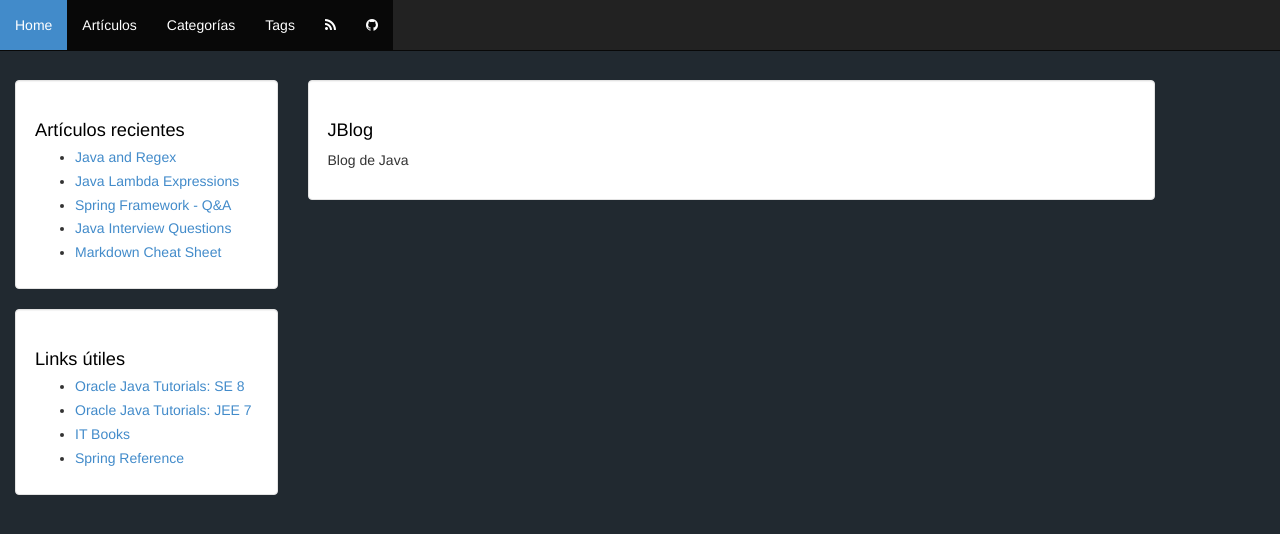
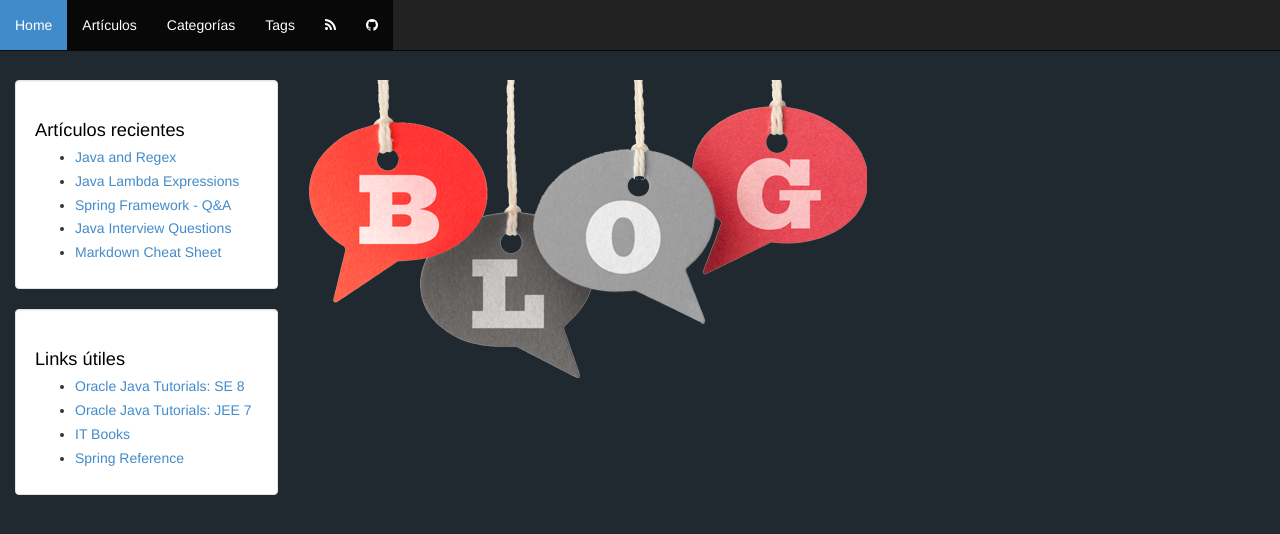
Before and after one commit to damianfanaro/damianfanaro.github.io, a Jekyll site: the page built from index.html, in a window 1280 px wide. Shown: the top 534 px of the page. Built offline with Jekyll 4.4.1, drawn with Linux system fonts in a browser that asks for light colours; nearby versions of some CDN libraries; Markdown is read by kramdown in place of the engine named in the settings; the list of posts is cut into pages by our own code; comment, search, counter and statistics services are not loaded.

Commit message:
New front page

```diff
--- a/index.html
+++ b/index.html
@@ -3,8 +3,5 @@ layout: default
 ---
 
 <div class="article">
-    <div class="well">
-        <h1>JBlog</h1>
-        <p>Blog de Java</p>
-    </div>
+    <p><img src="/images/blog.png" alt="Blog"></p>
 </div>
```
Also changed, not shown: images/blog.png (added).
